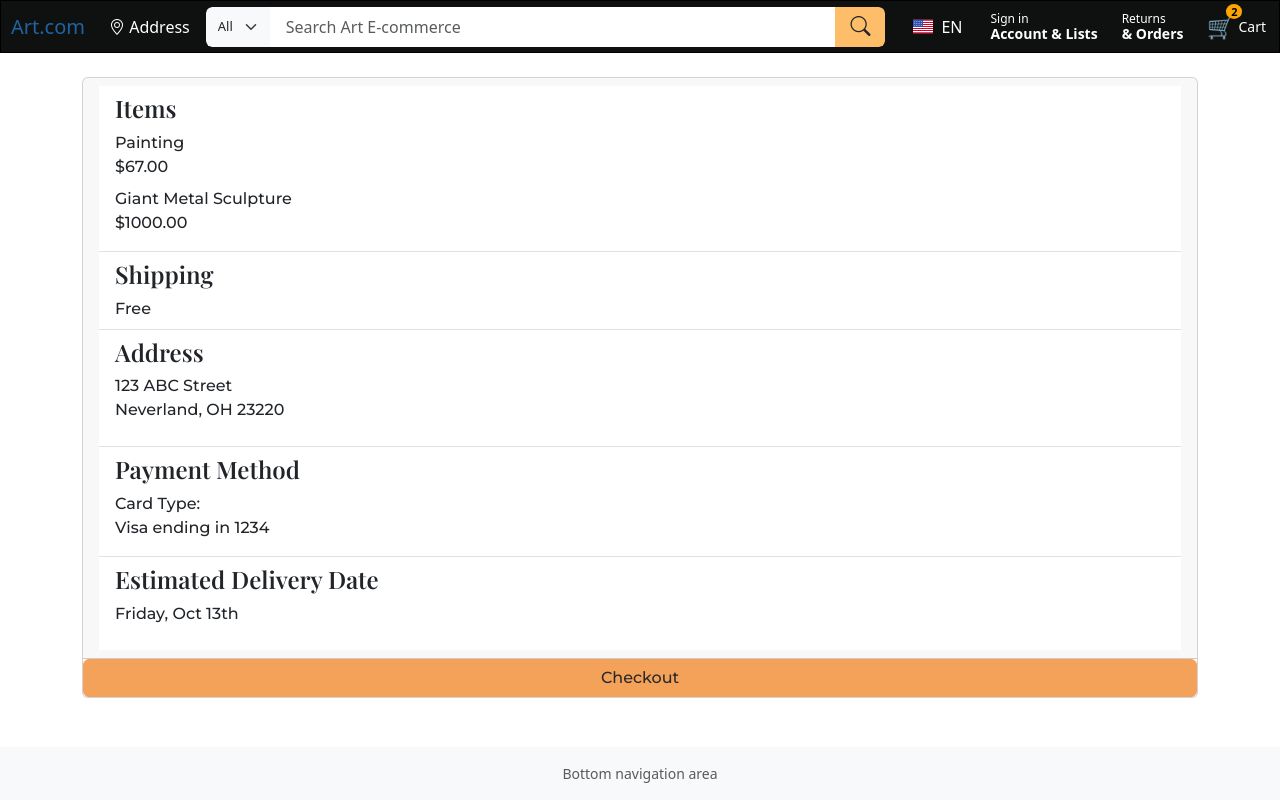
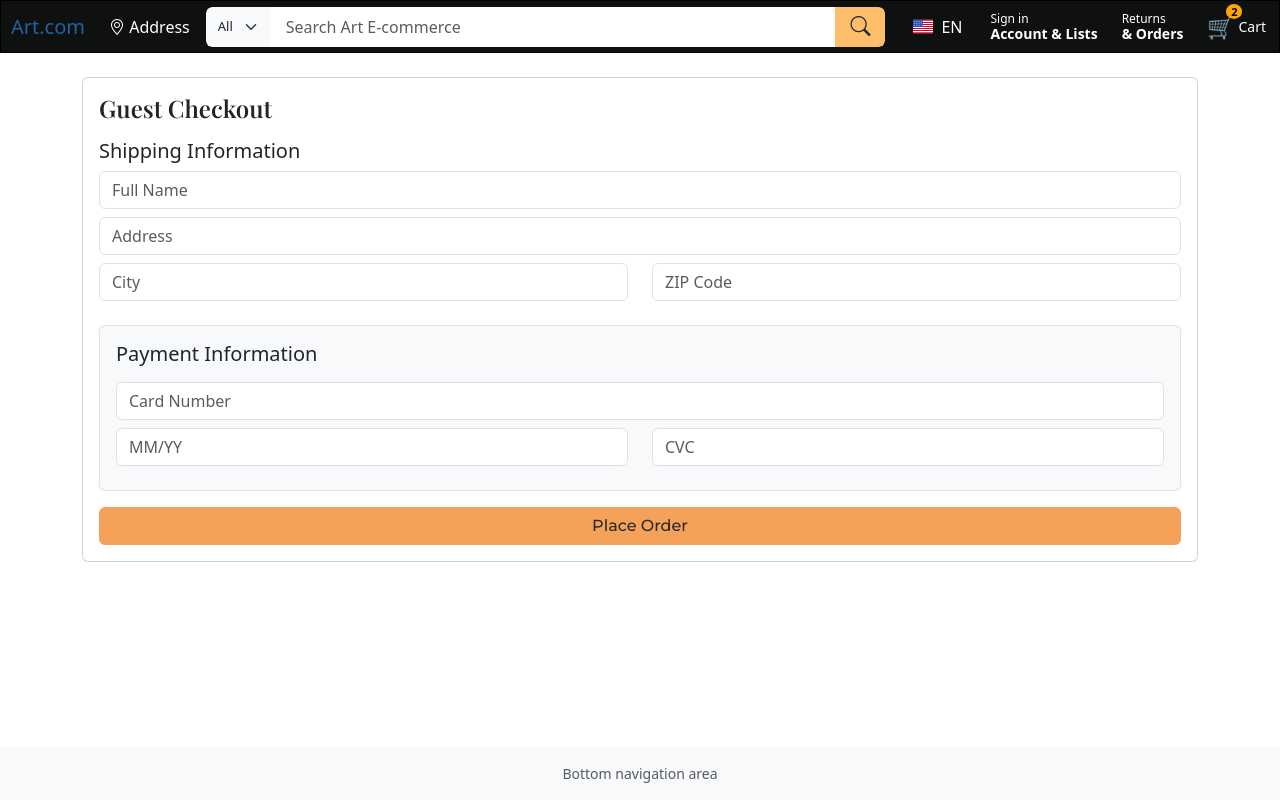
Before and after one commit to VCU-257/iteration-2-build-with-style-group-6, a React (Vite) app in the folder frontend/: page /checkout in a window 1280 px wide. Built offline with nearby package versions, Linux system fonts and the light colour scheme; a web font is replaced by a local one.

Commit message:
Update Checkout

```diff
--- a/frontend/src/pages/Checkout.jsx
+++ b/frontend/src/pages/Checkout.jsx
@@ -1,53 +1,180 @@
-import React from 'react'
-import { Link } from 'react-router-dom'
-import './Checkout.css'
-import 'bootstrap/dist/css/bootstrap.min.css'
-import SectionOutline from '../components/SectionOutline.jsx'
+import React, { useEffect, useState } from "react";
+import { Link } from "react-router-dom";
+import "./Checkout.css";
+import "bootstrap/dist/css/bootstrap.min.css";
+import SectionOutline from "../components/SectionOutline.jsx";
 
 export default function Checkout() {
+  const [isLoggedIn, setIsLoggedIn] = useState(false);
+
+  // form state for guest users
+  const [form, setForm] = useState({
+    name: "",
+    address: "",
+    city: "",
+    zip: "",
+    payment: "",
+  });
+
+  useEffect(() => {
+    const user = localStorage.getItem("user");
+    setIsLoggedIn(!!user);
+  }, []);
+
+  const handleChange = (e) => {
+    setForm({
+      ...form,
+      [e.target.name]: e.target.value,
+    });
+  };
+
+  const loggedInView = (
+    <div className="card">
+
+      <div className="card-header">
+        <ul className="list-group list-group-flush">
+
+          {/* ITEMS */}
+          <li className="list-group-item">
+            <h4>Items</h4>
+            <dt className="col-sm-8">Painting</dt>
+            <dd className="col-sm-4">$67.00</dd>
+
+            <dt className="col-sm-8">Giant Metal Sculpture</dt>
+            <dd className="col-sm-4">$1000.00</dd>
+          </li>
+
+          {/* SHIPPING */}
+          <li className="list-group-item">
+            <h4>Shipping</h4>
+            <dt className="col-sm-8">Free</dt>
+          </li>
+
+          {/* ADDRESS */}
+          <li className="list-group-item">
+            <h4>Address</h4>
+            <p>
+              123 ABC Street<br />
+              Neverland, OH 23220
+            </p>
+          </li>
+
+          {/* PAYMENT */}
+          <li className="list-group-item">
+            <h4>Payment Method</h4>
+            <dt className="col-sm-8">Card Type:</dt>
+            <dd className="col-sm-4">Visa ending in 1234</dd>
+          </li>
+
+          {/* DELIVERY */}
+          <li className="list-group-item">
+            <h4>Estimated Delivery Date</h4>
+            <p>Friday, Oct 13th</p>
+          </li>
+
+        </ul>
+      </div>
+
+      <Link
+        className="btn btn-primary"
+        to="/order-confirmation"
+      >
+        Checkout
+      </Link>
+    </div>
+  );
+
+  const guestView = (
+  <div className="card p-3">
+
+    <h4 className="mb-3">Guest Checkout</h4>
+
+    {/* 🧾 CUSTOMER INFO */}
+    <div className="mb-3">
+      <h5 className="mb-2">Shipping Information</h5>
+
+      <input
+        className="form-control mb-2"
+        name="name"
+        placeholder="Full Name"
+        value={form.name}
+        onChange={handleChange}
+      />
+
+      <input
+        className="form-control mb-2"
+        name="address"
+        placeholder="Address"
+        value={form.address}
+        onChange={handleChange}
+      />
+
+      <div className="row">
+        <div className="col-md-6 mb-2">
+          <input
+            className="form-control"
+            name="city"
+            placeholder="City"
+            value={form.city}
+            onChange={handleChange}
+          />
+        </div>
+
+        <div className="col-md-6 mb-2">
+          <input
+            className="form-control"
+            name="zip"
+            placeholder="ZIP Code"
+            value={form.zip}
+            onChange={handleChange}
+          />
+        </div>
+      </div>
+    </div>
+
+    {/* 💳 PAYMENT SECTION (SEPARATE CONTAINER) */}
+    <div className="border rounded p-3 mb-3 bg-light">
+      <h5 className="mb-3">Payment Information</h5>
+
+      <input
+        className="form-control mb-2"
+        name="payment"
+        placeholder="Card Number"
+        value={form.payment}
+        onChange={handleChange}
+      />
+
+      <div className="row">
+        <div className="col-md-6 mb-2">
+          <input
+            className="form-control"
+            placeholder="MM/YY"
+          />
+        </div>
+
+        <div className="col-md-6 mb-2">
+          <input
+            className="form-control"
+            placeholder="CVC"
+          />
+        </div>
+      </div>
+    </div>
+
+    {/* CTA */}
+    <Link
+      className="btn btn-primary w-100"
+      to="/order-confirmation"
+    >
+      Place Order
+    </Link>
+
+  </div>
+);
+
   return (
-      <SectionOutline label="Checkout">
-          <div className="card">
-
-              <div class="card-header">
-                  <ul class="list-group list-group-flush">
-              <li class="list-group-item">
-                  <h4>Items</h4>
-                <dt class="col-sm-8"> Painting</dt>
-                <dd class="col-sm-4"> $67.00 </dd>
-                <dt class="col-sm-8"> Giant Metal Sculpture</dt>
-                <dd class="col-sm-4"> $1000.00 </dd>
-                </li>
-                <li class="list-group-item">
-                    <h4>Shipping</h4>
-                <dt class="col-sm-8"> Free</dt>
-                </li>
-                <li class="list-group-item">
-                  <h4>Address</h4>
-                <p>123 ABC Street<br />Neverland, OH 23220</p>
-
-                </li>
-                <li class="list-group-item">
-                  <h4>Payment Method</h4>
-                <dt class="col-sm-8"> Card Type:</dt>
-                <dd class="col-sm-4"> Visa ending in 1234 </dd>
-
-                </li>
-                <li class="list-group-item">
-                  <h4>Estimated Delivery Date</h4>
-                <p>Friday, Oct 13th</p>
-
-                </li>
-                </ul>
-              </div>
-          <a class="btn btn-primary" href="/order-confirmation" role="button">Checkout</a>
-
-          </div>
-
-
-
-      </SectionOutline>
-
-
-      )
+    <SectionOutline label="Checkout">
+      {isLoggedIn ? loggedInView : guestView}
+    </SectionOutline>
+  );
 }
```
